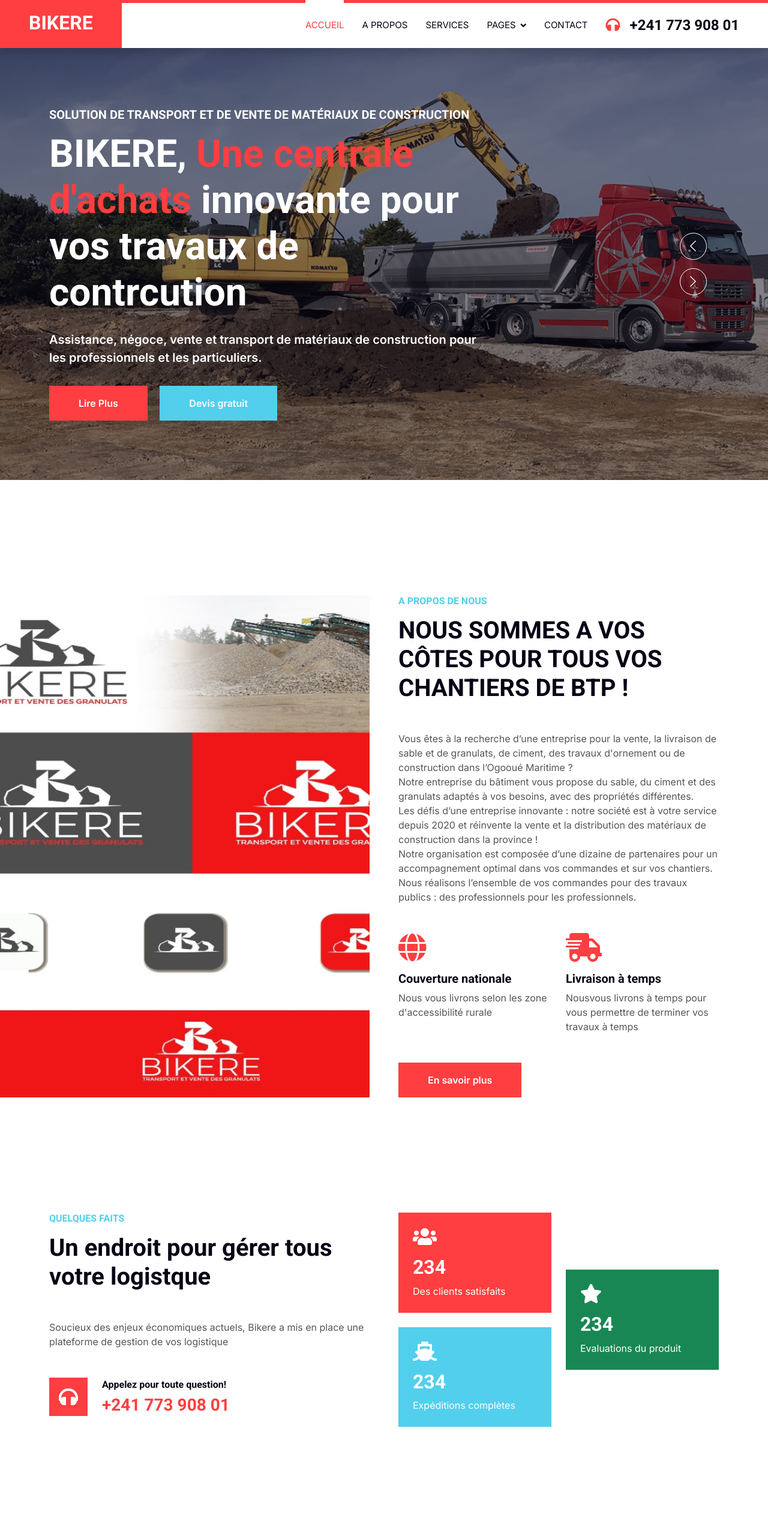
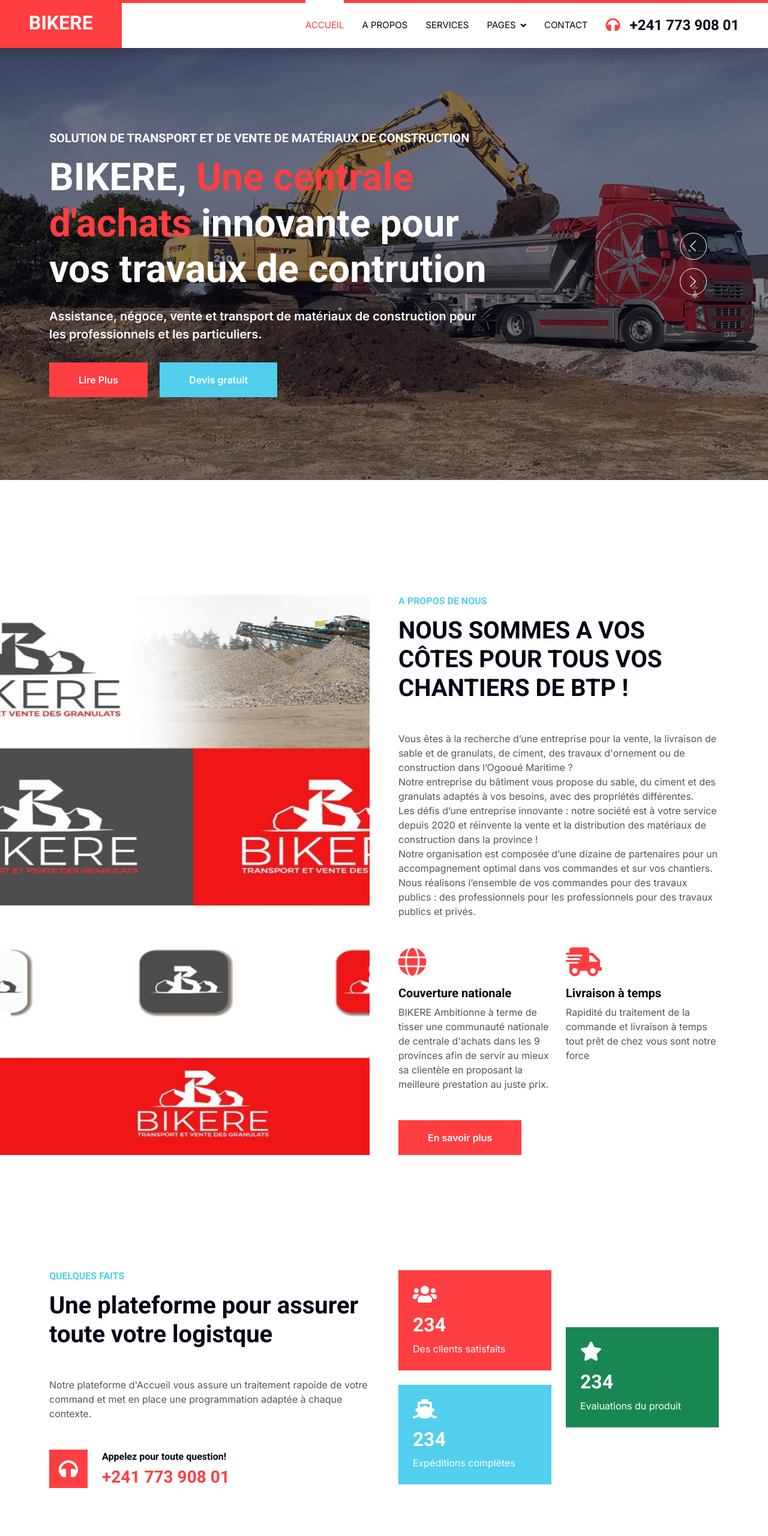
Before and after one commit to Lionel-Johnson/bikere, a plain HTML site: page index.html in a window 1280 px wide. Shown: the top 2560 px of the page at 60% size. Drawn offline with nearby package versions, Linux system fonts and the light colour scheme.

Commit message:
mise à jour des infos

```diff
--- a/index.html
+++ b/index.html
@@ -83,7 +83,7 @@
                         <div class="row justify-content-start">
                             <div class="col-10 col-lg-8">
                                 <h5 class="text-white text-uppercase mb-3 animated slideInDown">Solution de Transport et de Vente de matériaux de construction</h5>
-                                <h1 class="display-3 text-white animated slideInDown mb-4">BIKERE, <span class="text-primary">Une centrale d'achats</span> innovante pour vos travaux de contrcution</h1>
+                                <h1 class="display-3 text-white animated slideInDown mb-4">BIKERE, <span class="text-primary">Une centrale d'achats</span> innovante pour vos travaux de contrution</h1>
                                 <p class="fs-5 fw-medium text-white mb-4 pb-2"> <span style="height: 35px;"> Assistance, négoce, vente et transport de matériaux de construction pour les professionnels et les particuliers.</p></span>
                                 <a href="" class="btn btn-primary py-md-3 px-md-5 me-3 animated slideInLeft">Lire Plus</a>
                                 <a href="" class="btn btn-secondary py-md-3 px-md-5 animated slideInRight">Devis gratuit</a>
@@ -99,7 +99,7 @@
                         <div class="row justify-content-start">
                             <div class="col-10 col-lg-8">
                                 <h5 class="text-white text-uppercase mb-3 animated slideInDown">Solution de Transport et de Ventede matériaux de constructions</h5>
-                                <h1 class="display-3 text-white animated slideInDown mb-4">Une centrale d'achats</span> innovante pour vos travaux de contrcution</h1>
+                                <h1 class="display-3 text-white animated slideInDown mb-4">Une centrale d'achats</span> innovante pour vos travaux de contrution</h1>
                                 <p class="fs-5 fw-medium text-white mb-4 pb-2">Assistance, négoce, vente et transport de matériaux de construction pour les professionnels et les particuliers.</p>
                                 <a href="" class="btn btn-primary py-md-3 px-md-5 me-3 animated slideInLeft">Lire Plus</a>
                                 <a href="" class="btn btn-secondary py-md-3 px-md-5 animated slideInRight">Devis gratuit</a>
@@ -129,18 +129,18 @@
                         des travaux d'ornement ou de construction dans l’Ogooué Maritime ? <br> Notre entreprise du bâtiment vous propose du sable, du ciment  et des granulats adaptés à vos besoins, avec des propriétés différentes. <br>
                         Les défis d’une entreprise innovante : notre société est à votre service depuis 2020 et réinvente la vente et la distribution des matériaux de construction dans la province !  <br>
                         Notre organisation est composée d’une dizaine de partenaires  pour un accompagnement optimal dans vos commandes et sur vos chantiers. <br>
-                        Nous réalisons l’ensemble de vos commandes pour des travaux publics : des professionnels pour les professionnels. <br>
+                        Nous réalisons l’ensemble de vos commandes pour des travaux publics : des professionnels pour les professionnels pour des travaux publics et privés. <br>
                     </p>
                     <div class="row g-4 mb-5">
                         <div class="col-sm-6 wow fadeIn" data-wow-delay="0.5s">
                             <i class="fa fa-globe fa-3x text-primary mb-3"></i>
                             <h5>Couverture nationale</h5>
-                            <p class="m-0">Nous vous livrons selon les zone d'accessibilité rurale</p>
+                            <p class="m-0">BIKERE Ambitionne à terme de tisser une communauté nationale de centrale d'achats dans les 9 provinces afin de servir au mieux sa clientèle en proposant la meilleure prestation au juste prix.</p>
                         </div>
                         <div class="col-sm-6 wow fadeIn" data-wow-delay="0.7s">
                             <i class="fa fa-shipping-fast fa-3x text-primary mb-3"></i>
                             <h5>Livraison à temps</h5>
-                            <p class="m-0">Nousvous livrons à temps pour vous permettre de terminer vos travaux à temps</p>
+                            <p class="m-0">Rapidité du traitement de la commande et livraison à temps tout prêt de chez vous sont notre force</p>
                         </div>
                     </div>
                     <a href="" class="btn btn-primary py-3 px-5">En savoir plus</a>
@@ -157,8 +157,8 @@
             <div class="row g-5">
                 <div class="col-lg-6 wow fadeInUp" data-wow-delay="0.1s">
                     <h6 class="text-secondary text-uppercase mb-3">Quelques faits</h6>
-                    <h1 class="mb-5">Un endroit pour gérer tous votre logistque</h1>
-                    <p class="mb-5">Soucieux des enjeux économiques actuels, Bikere a mis en place une plateforme de gestion de vos logistique</p>
+                    <h1 class="mb-5">Une plateforme pour assurer toute votre logistque</h1>
+                    <p class="mb-5">Notre plateforme d'Accueil vous assure un traitement rapoide de votre command et met en place une programmation adaptée à chaque contexte.</p>
                     <div class="d-flex align-items-center">
                         <i class="fa fa-headphones fa-2x flex-shrink-0 bg-primary p-3 text-white"></i>
                         <div class="ps-4">
@@ -239,7 +239,7 @@
                         <div class="overflow-hidden mb-4">
                             <img class="img-fluid" src="img/service-4.jpg" alt="">
                         </div>
-                        <h4 class="mb-3">Transport ferroviaire</h4>
+                        <h4 class="mb-3">Transport</h4>
                         <p>Détails en cours de chargement et seront disponibles plus tard</p>
                         <a class="btn-slide mt-2" href=""><i class="fa fa-arrow-right"></i><span>Lire Plus</span></a>
                     </div>
@@ -249,7 +249,7 @@
                         <div class="overflow-hidden mb-4">
                             <img class="img-fluid" src="img/service-5.jpg" alt="">
                         </div>
-                        <h4 class="mb-3">Dédouanement</h4>
+                        <h4 class="mb-3">Négoces</h4>
                         <p>Détails en cours de chargement et seront disponibles plus tard</p>
                         <a class="btn-slide mt-2" href=""><i class="fa fa-arrow-right"></i><span>Lire Plus</span></a>
                     </div>
```
